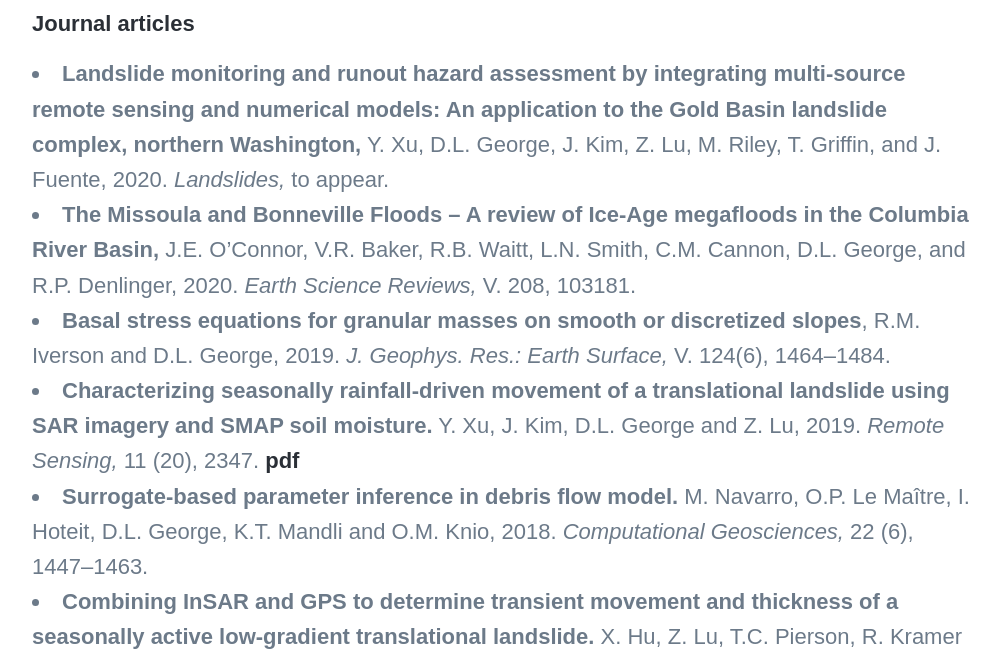
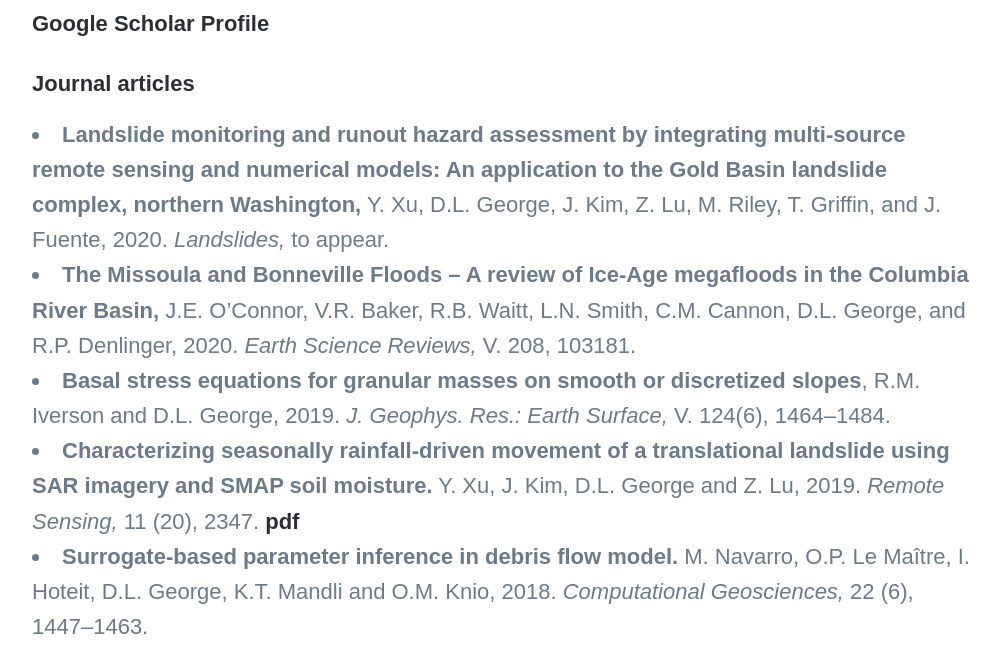
Before and after one commit to dlgeorge/dlgeorge.github.io, a Jekyll site: the page built from _pages/publications.md, in a window 1280 px wide and 900 px high, scrolled down 347 px, cut to the strip 249-900 px from the top of the window. Shown: the whole strip, without its empty margins (138-1137 px from the left). Built offline with Jekyll 4.4.1, drawn with Linux system fonts in a browser that asks for light colours; nearby versions of some CDN libraries; some web fonts are replaced.

Commit message:
pubs update

```diff
--- a/_pages/publications.md
+++ b/_pages/publications.md
@@ -5,6 +5,7 @@ description: citations and/or links
 featured_image: /images/pages/CVO_library.jpg
 ---
 
+#### [Google Scholar Profile](https://scholar.google.com/citations?user=p9fuq1oAAAAJ&hl=en)
 
 #### Journal articles
 *  **Landslide monitoring and runout hazard assessment by integrating multi-source remote sensing and numerical models: An application to the Gold Basin landslide complex, northern Washington,** Y. Xu, D.L. George, J. Kim, Z. Lu, M. Riley, T. Griffin, and J. Fuente, 2020. *Landslides,* to appear.
```
